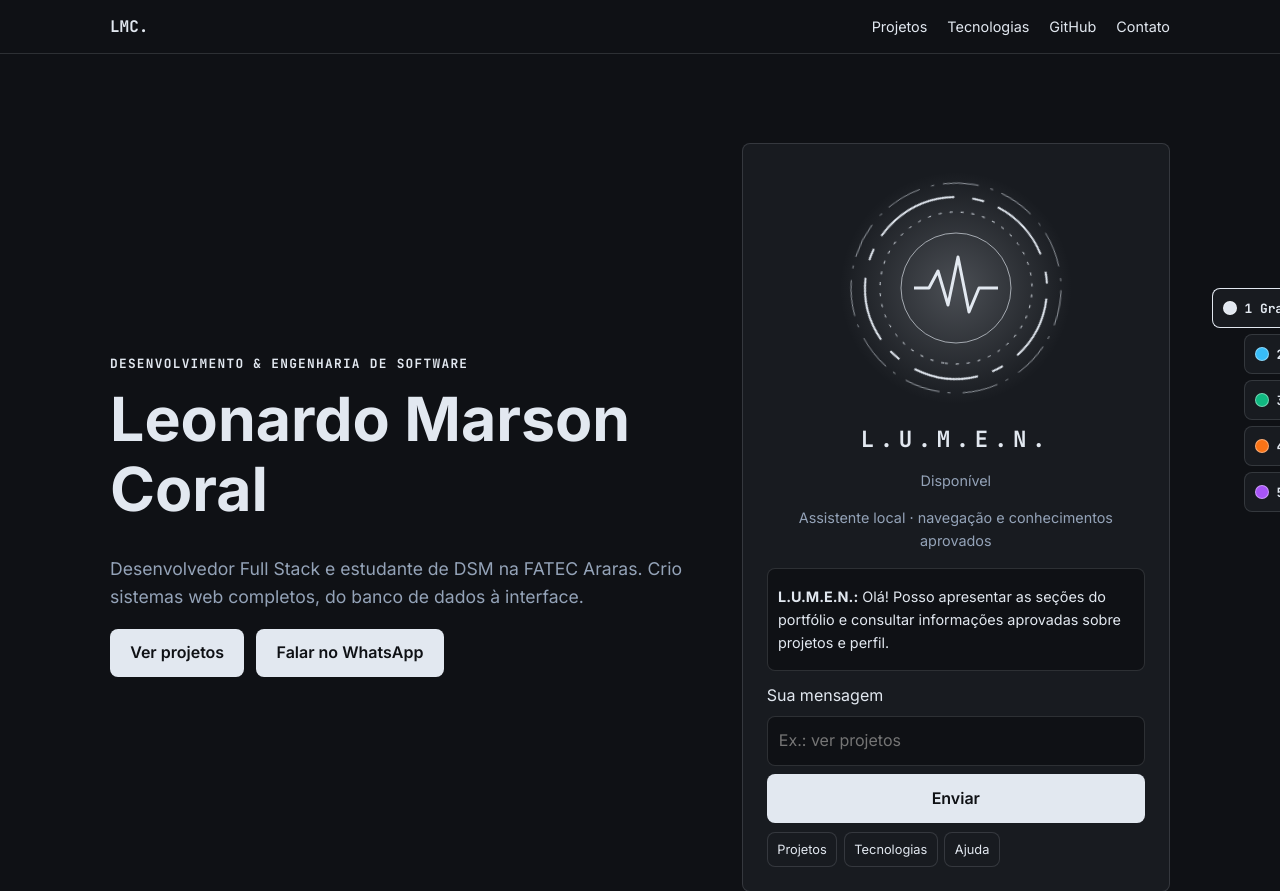
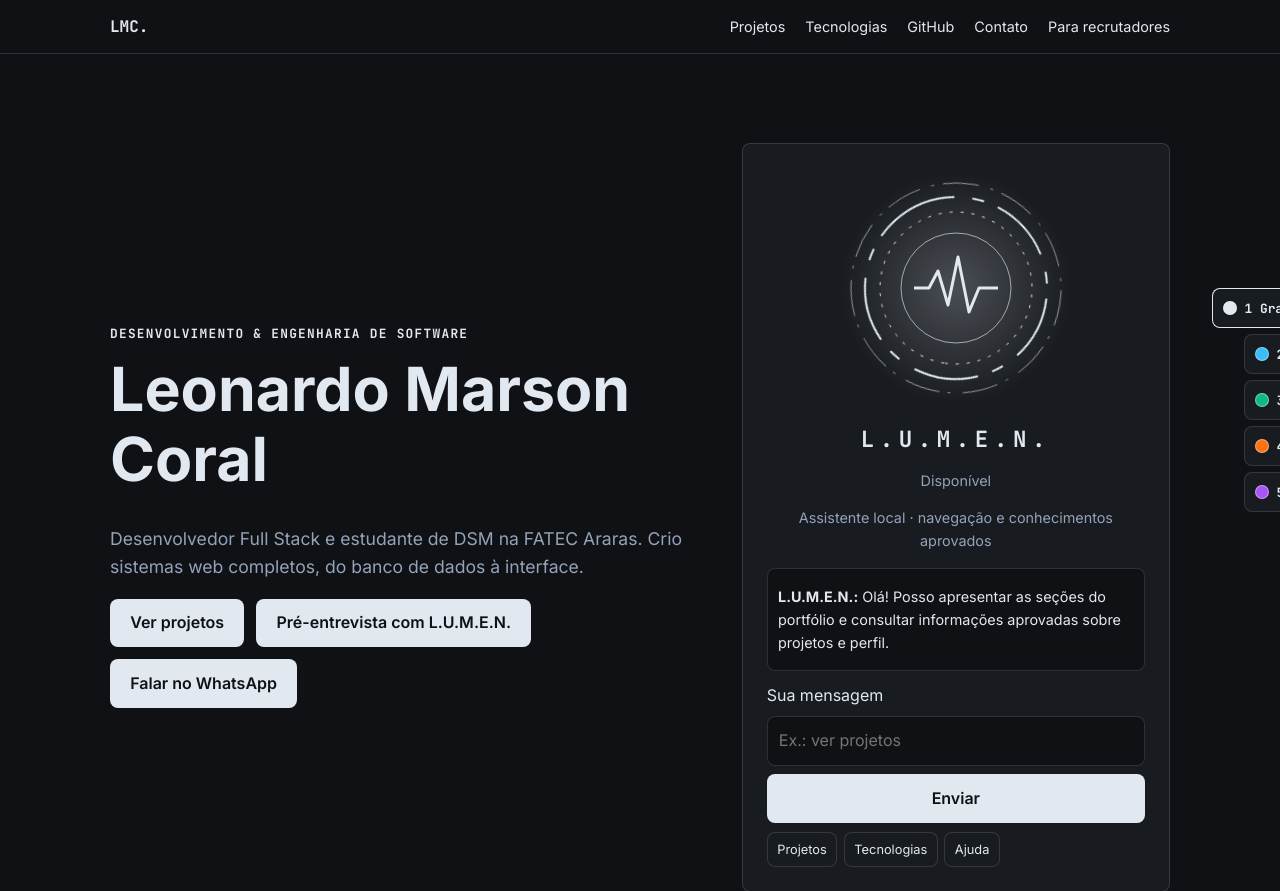
Before and after one commit to Leonardo360-arch/Portifolio-, a PHP site: page / in a window 1280 px wide. Shown: the top 891 px of the page. Run offline with PHP 8.4, Linux system fonts and the light colour scheme; data that the repository does not hold is empty.

Commit message:
feat(portfolio): link dedicated recruiter mode

```diff
--- a/index.php
+++ b/index.php
@@ -35,7 +35,7 @@ $wa = 'https://wa.me/' . $cfg['whatsapp'] . '?text=' . rawurlencode($cfg['whatsa
 
 <nav class="lmc-nav" aria-label="Navegação principal"><div class="container">
   <a class="lmc-brand" href="#inicio">LMC.</a>
-  <div class="lmc-links"><a href="#projetos">Projetos</a><?php if ($cursos): ?><a href="#cursos">Formação</a><?php endif; ?><a href="#stack">Tecnologias</a><a href="#repositorios">GitHub</a><a href="#contato">Contato</a></div>
+  <div class="lmc-links"><a href="#projetos">Projetos</a><?php if ($cursos): ?><a href="#cursos">Formação</a><?php endif; ?><a href="#stack">Tecnologias</a><a href="#repositorios">GitHub</a><a href="#contato">Contato</a><a href="recrutador.php">Para recrutadores</a></div>
 </div></nav>
 <header id="inicio" class="container hero lmc-hero">
   <div>
@@ -45,6 +45,7 @@ $wa = 'https://wa.me/' . $cfg['whatsapp'] . '?text=' . rawurlencode($cfg['whatsa
     <?= e($cfg['hero_texto']) ?></p>
   <p class="lmc-actions">
     <a class="btn" href="#projetos">Ver projetos</a>
+    <a class="btn" href="recrutador.php">Pré-entrevista com L.U.M.E.N.</a>
     <a class="btn" href="<?= e($wa) ?>" target="_blank" rel="noopener noreferrer">Falar no WhatsApp</a>
     <?php if ($curriculo): ?><a id="lmc-resume" class="btn" href="<?= e($curriculo) ?>" target="_blank" rel="noopener">Baixar currículo</a><?php endif; ?>
   </p>
```
